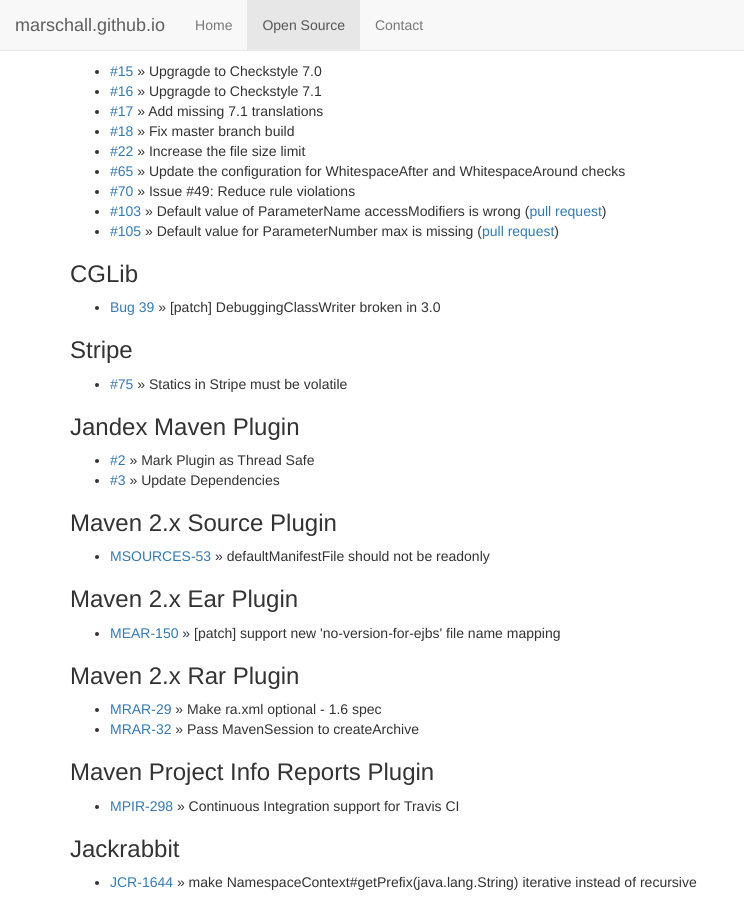
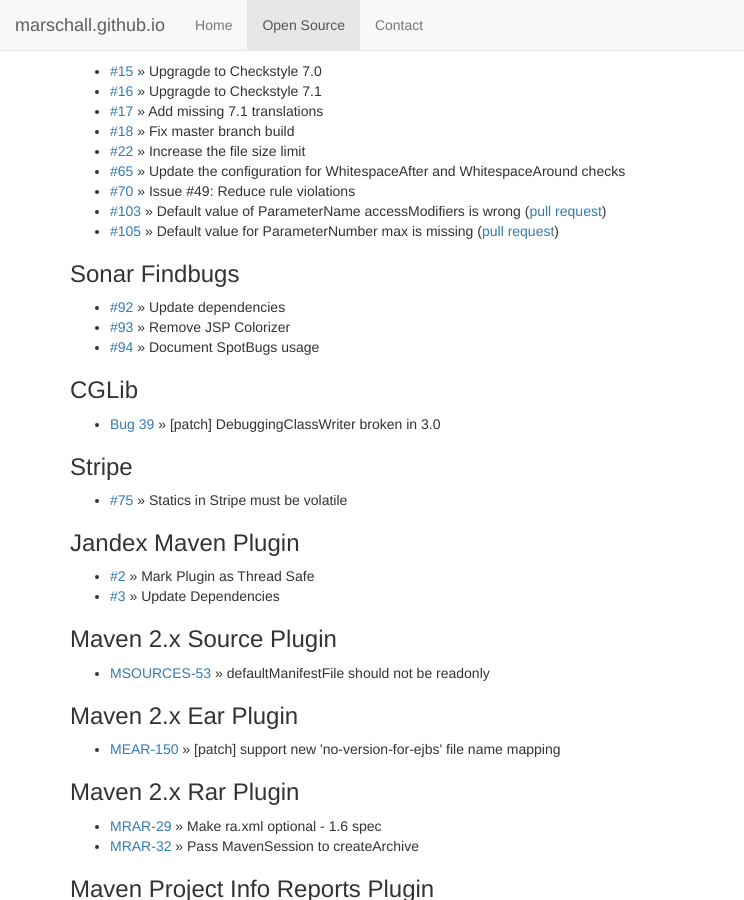
Before and after one commit to marschall/marschall.github.com, a Jekyll site: the page built from open-source.html, in a window 1280 px wide and 900 px high, scrolled down 4996 px. Shown: the whole window, without its empty margins (0-744 px from the left). Built offline with Jekyll 4.4.1, drawn with Linux system fonts in a browser that asks for light colours.

Commit message:
add Sonar Findbugs

```diff
--- a/open-source.html
+++ b/open-source.html
@@ -308,7 +308,12 @@
   <li><a href="https://github.com/checkstyle/sonar-checkstyle/pull/70">#70</a> &raquo; Issue #49: Reduce rule violations</li>
   <li><a href="https://github.com/checkstyle/sonar-checkstyle/issues/103">#103</a> &raquo; Default value of ParameterName accessModifiers is wrong (<a href="https://github.com/checkstyle/sonar-checkstyle/pull/104">pull request</a>)</li>
   <li><a href="https://github.com/checkstyle/sonar-checkstyle/issues/105">#105</a> &raquo; Default value for ParameterNumber max is missing (<a href="https://github.com/checkstyle/sonar-checkstyle/pull/106">pull request</a>)</li>
-
+</ul>
+<h3>Sonar Findbugs</h3>
+<ul>
+  <li><a href="https://github.com/SonarQubeCommunity/sonar-findbugs/pull/92">#92</a> &raquo; Update dependencies</li>
+  <li><a href="https://github.com/SonarQubeCommunity/sonar-findbugs/pull/93">#93</a> &raquo; Remove JSP Colorizer</li>
+  <li><a href="https://github.com/SonarQubeCommunity/sonar-findbugs/pull/94">#94</a> &raquo; Document SpotBugs usage</li>
 </ul>
 <h3>CGLib</h3>
 <ul>
```
